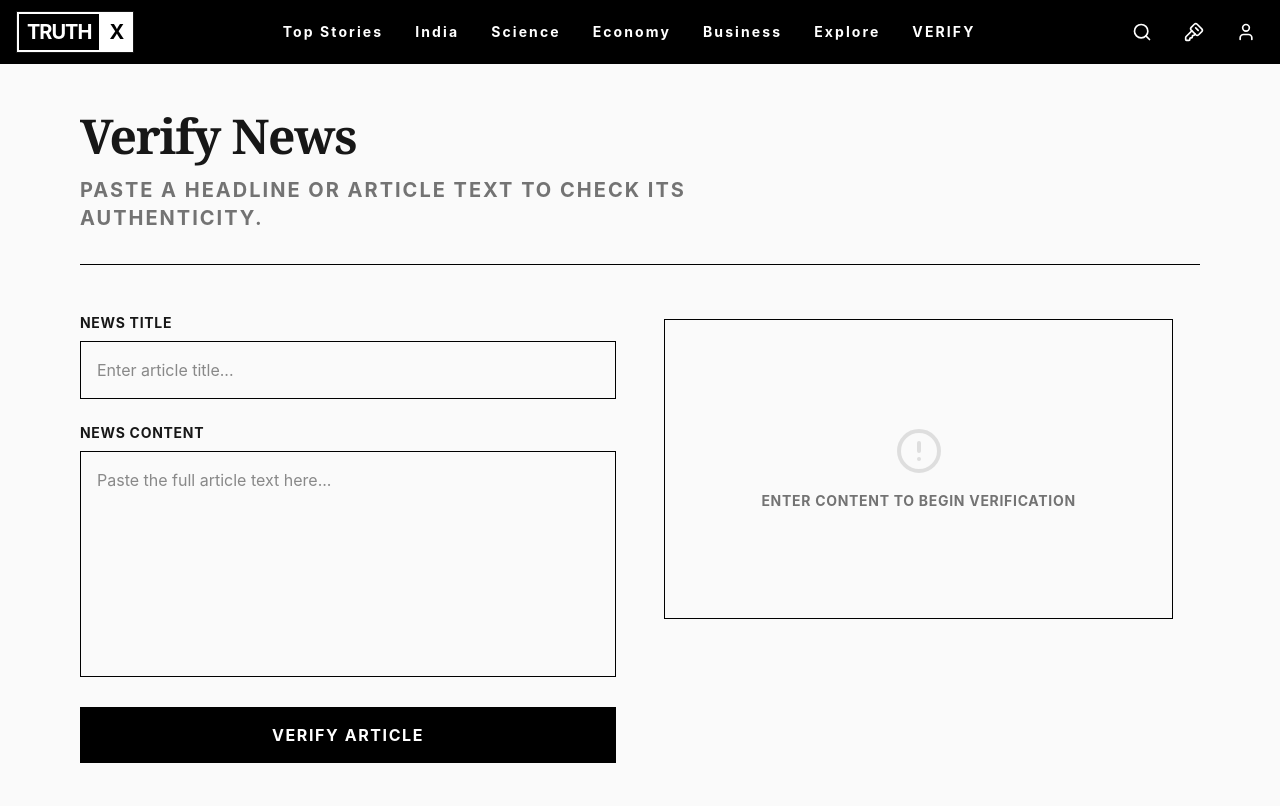
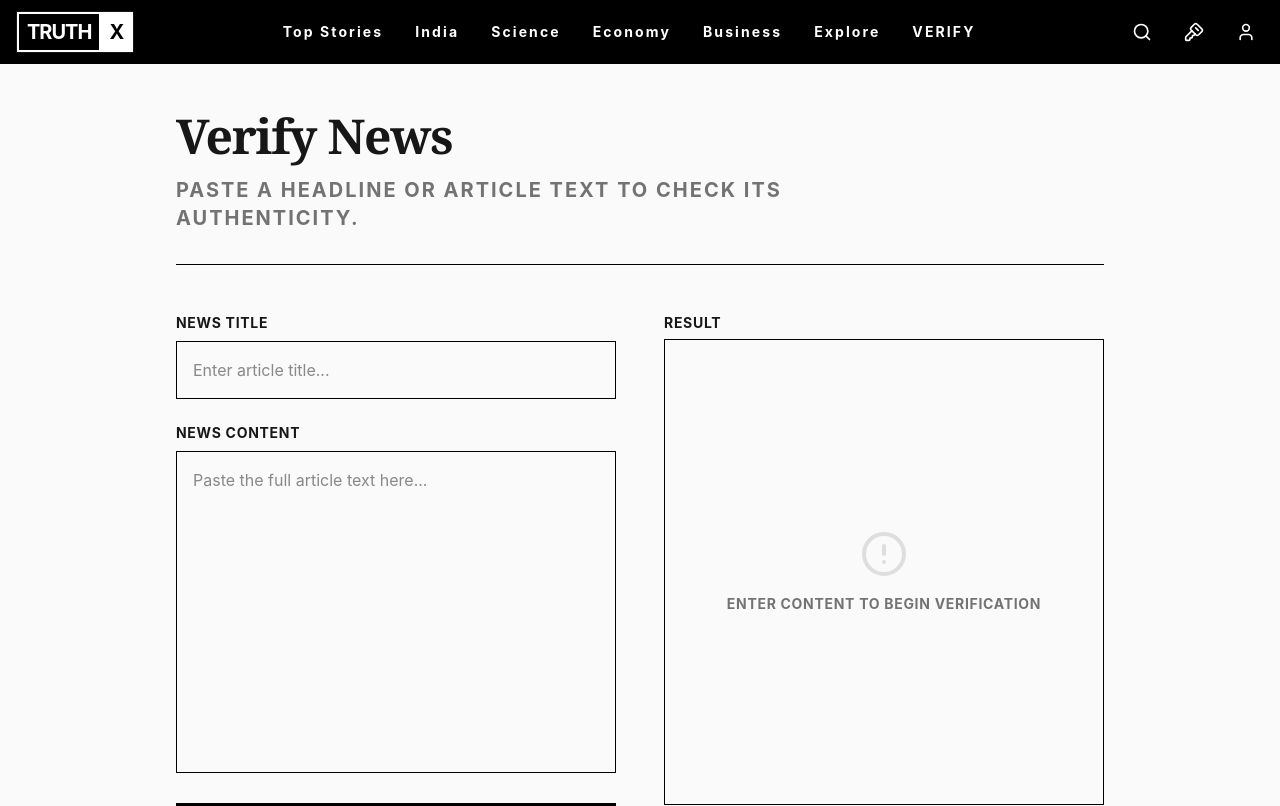
Before and after one commit to Ankit19102004/Fake-News-Detection, a React app in the folder frontend/: page /verify in a window 1280 px wide. Shown: the top 806 px of the page. Built offline with nearby package versions, Linux system fonts and the light colour scheme; the HTML template or start-up script is replaced by a standard one.

Commit message:
Verify page changes

```diff
--- a/frontend/src/pages/Verify.jsx
+++ b/frontend/src/pages/Verify.jsx
@@ -222,7 +222,7 @@ export const Verify = () => {
   const styles = getStyles();
 
   return (
-    <div className="max-w-6xl mx-auto px-4 py-12">
+    <div className="max-w-[75%] mx-auto px-4 py-12">
       <div className="mb-12 border-b border-black pb-8 dark:border-white">
         <h1 className="text-4xl md:text-5xl font-bold font-serif tracking-tight mb-4 leading-none">
           Verify News
@@ -232,9 +232,10 @@ export const Verify = () => {
         </p>
       </div>
 
-      <div className="grid grid-cols-1 lg:grid-cols-2 gap-8 lg:gap-12">
-        <div>
-          <form onSubmit={handleVerify} className="space-y-6">
+      <div className="grid grid-cols-1 lg:grid-cols-2 gap-8 lg:gap-12 items-stretch">
+        <div className="flex flex-col h-full">
+          <form onSubmit={handleVerify} className="flex flex-col h-full">
+            <div className="space-y-6 flex-1">
               <div>
                 <label className="block text-sm font-bold uppercase tracking-wider mb-2">News Title</label>
                 <input
@@ -251,22 +252,24 @@ export const Verify = () => {
                   value={text}
                   onChange={(e) => setText(e.target.value)}
                   placeholder="Paste the full article text here..."
-                rows={8}
+                  rows={12}
                   className="w-full p-4 border border-black dark:border-neutral-700 bg-transparent focus:ring-2 focus:ring-black dark:focus:ring-white transition outline-none resize-none"
                 />
+              </div>
             </div>
             <button
               type="submit"
               disabled={status === 'verifying'}
-              className="w-full py-4 bg-black dark:bg-white text-white dark:text-black font-bold uppercase tracking-widest hover:bg-neutral-800 dark:hover:bg-neutral-200 transition-colors disabled:opacity-50"
+              className="w-full h-[56px] mt-6 bg-black dark:bg-white text-white dark:text-black font-bold uppercase tracking-widest hover:bg-neutral-800 dark:hover:bg-neutral-200 transition-colors disabled:opacity-50 shrink-0"
             >
               Verify Article
             </button>
           </form>
         </div>
 
-        <div>
-          <div className="w-[95%] p-8 mt-1.5 border min-h-75 border-black dark:border-neutral-700 bg-neutral-50 dark:bg-neutral-900 flex flex-col justify-center">
+        <div className="flex flex-col h-full">
+          <label className="block text-sm font-bold uppercase tracking-wider mb-1.5">Result</label>
+          <div className={`w-full p-8 border border-black dark:border-neutral-700 bg-neutral-50 dark:bg-neutral-900 flex flex-col justify-center transition-all duration-300 ${status === 'result' ? 'h-full' : 'h-[calc(100%-80px)]'}`}>
             {status === 'idle' && (
               <div className="text-center text-neutral-500">
                 <AlertCircle className="mx-auto mb-4 w-12 h-12 opacity-20" />
@@ -304,7 +307,7 @@ export const Verify = () => {
             )}
 
             {status === 'result' && result && (
-              <div className={`p-6 sm:p-8 rounded border shadow-lg transition-all duration-500 ease-in-out transform ${styles.bg}`}>
+              <div className={`p-6 sm:p-8 h-[50vh] rounded border shadow-lg transition-all duration-500 ease-in-out transform ${styles.bg}`}>
 
                 {/* 🔹 TOP SECTION */}
                 <div className="flex flex-col-reverse sm:flex-row gap-8 items-start sm:items-center">
```
Lines whose indentation alone changed are shown as unchanged.
